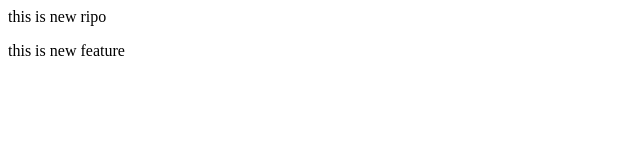
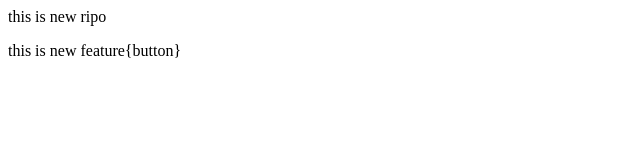
Before and after one commit to dinesh0313/localrepo, a plain HTML site: page index.html in a window 1280 px wide. Shown: the full height of the page, 0-640 px from the left. Drawn offline with Linux system fonts and the light colour scheme.

Commit message:
add button

```diff
--- a/index.html
+++ b/index.html
@@ -1,2 +1,2 @@
 <p>this is new ripo</p>
-<p>this is new feature</p>
+<p>this is new feature{button}</p>
```
